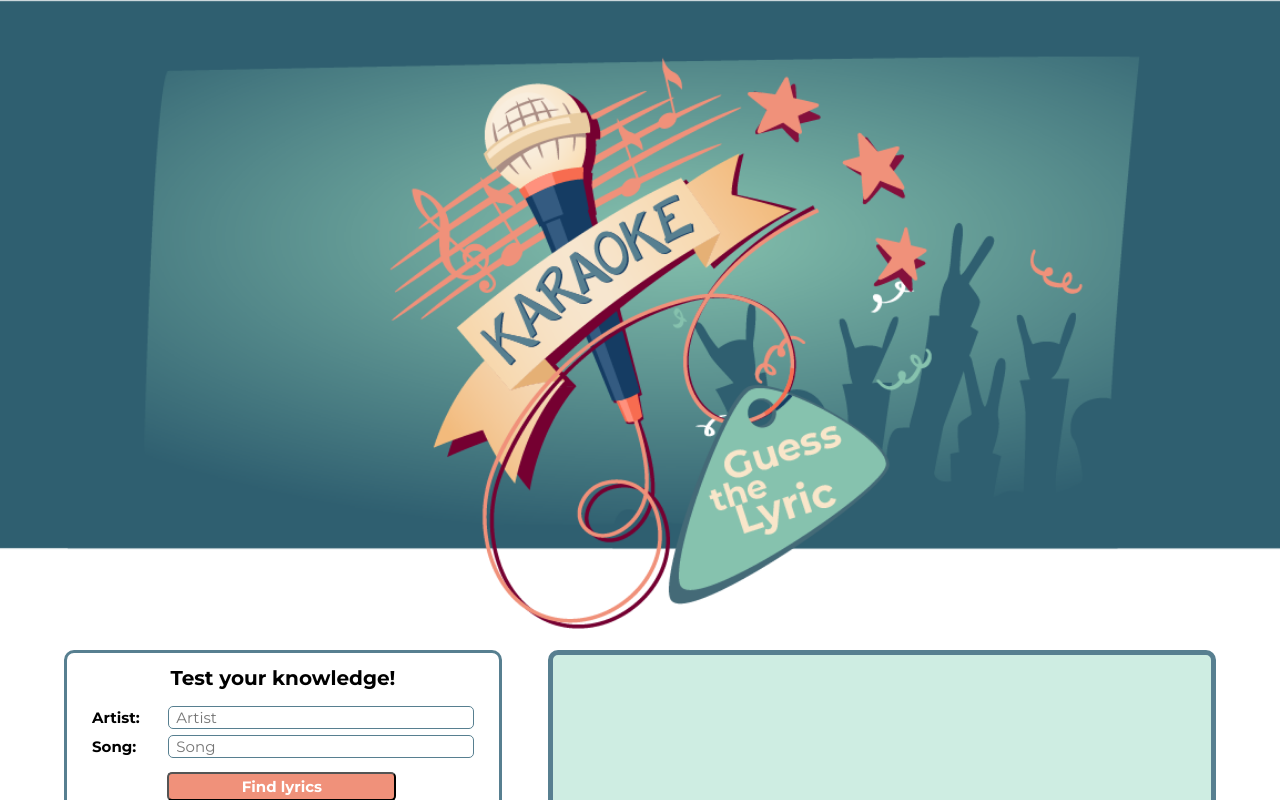
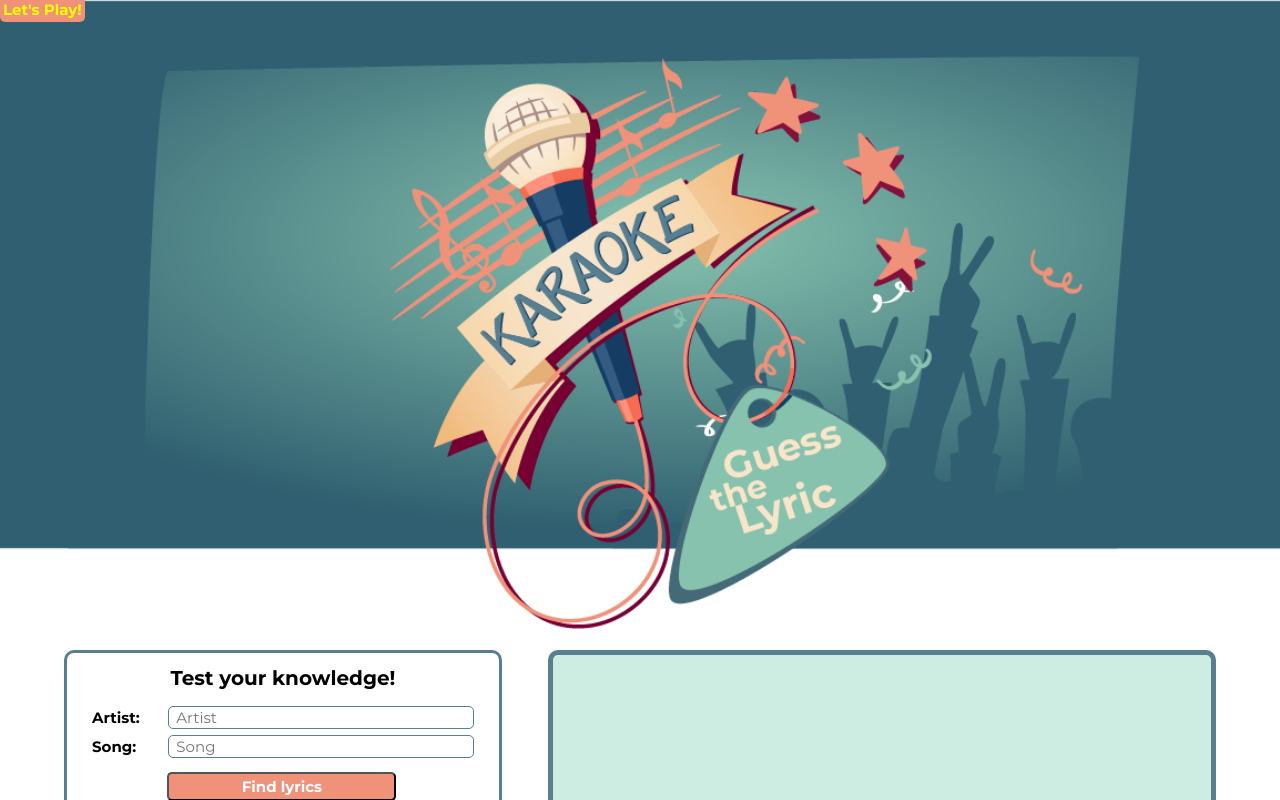
Before and after one commit to saveTheLyric/saveTheLyricProjectSix, a React (Create React App) app: page / in a window 1280 px wide. Shown: the top 800 px of the page. Built offline with nearby package versions, Linux system fonts and the light colour scheme; no server answers; the database is empty.

Commit message:
added scroll button

```diff
--- a/src/App.css
+++ b/src/App.css
@@ -14,6 +14,7 @@ html { -moz-box-sizing: border-box; -webkit-box-sizing: border-box; box-sizing:
 /* UNIVERSAL STYLES */
 html {
   font-size: 62.5%;
+  scroll-behavior: smooth;
 }
 header {
   background-image: url(./assets/headerBannerCenter.png);
@@ -26,7 +27,7 @@ header {
 h1 {
   font: 700 2rem var(--font);
 }
-button {
+button, .btn {
   background-color: var(--accent);
   border-radius: 0.5rem;
   color: white;
--- a/src/Header.js
+++ b/src/Header.js
@@ -5,6 +5,7 @@ const Header = () => {
     <>
       <header>
         {/*  */}
+        <a className="btn" href="#main">Let's Play!</a>
       </header>
     </>
   )
--- a/src/Main.js
+++ b/src/Main.js
@@ -203,7 +203,7 @@ class Main extends Component {
 
   render(){
     return(
-      <main>
+      <main id="main">
         <div className="wrapper mainContainer">
         {/* One */}
           <section className="containerOne">
```
